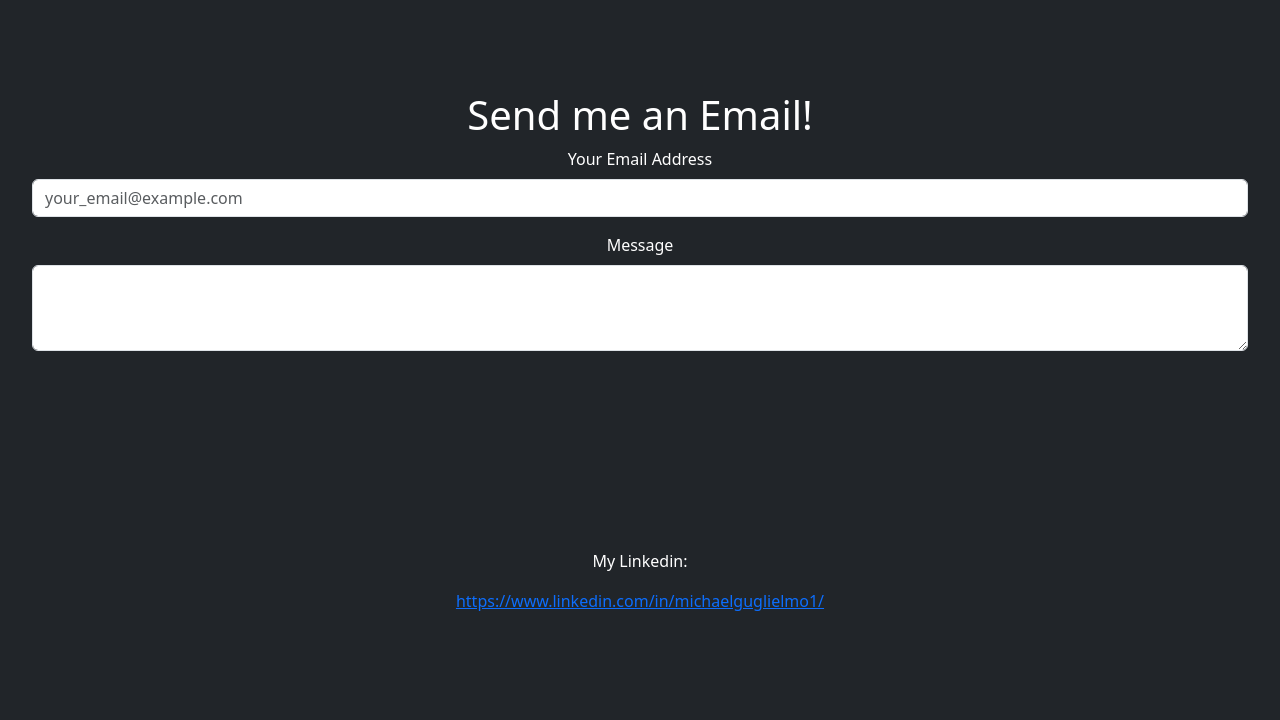
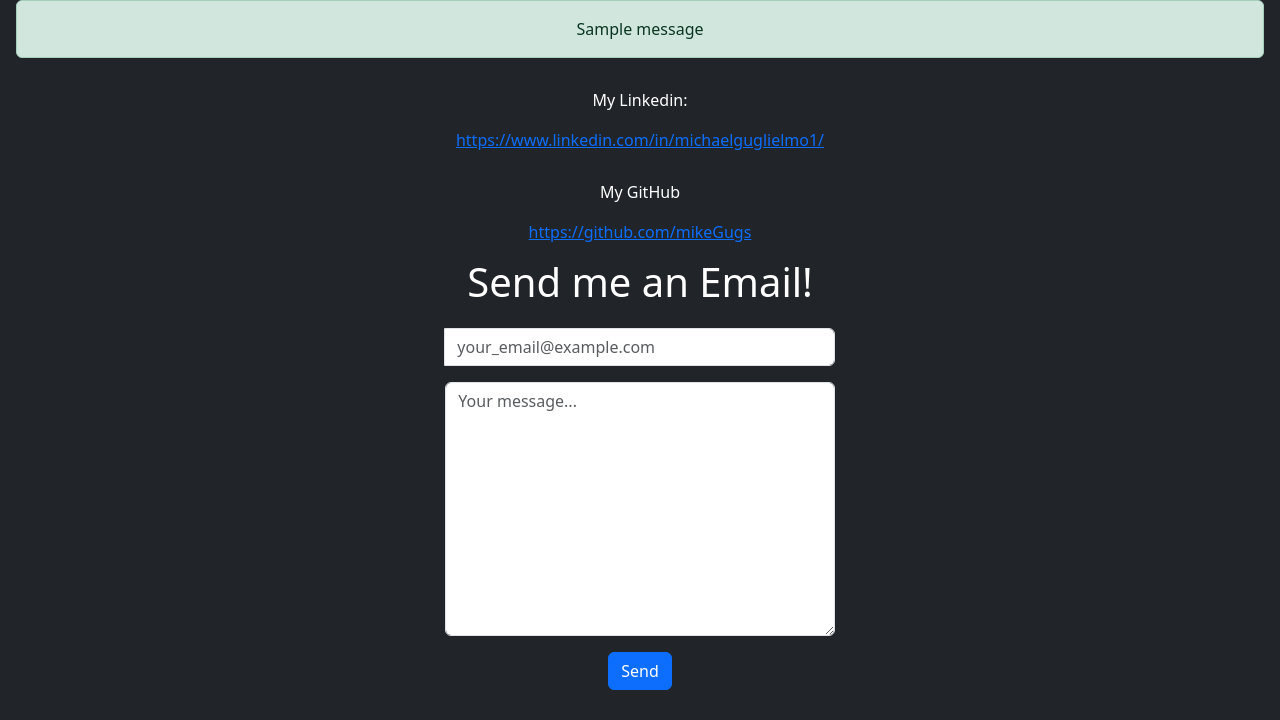
Before and after one commit to mikeGugs/my_webpage, a Flask app: page /contact in a window 1280 px wide. Shown: the part 80-800 px from the top of the page. Run offline with Flask 3, Linux system fonts and the light colour scheme; tables that the repository leaves empty hold one stand-in row (values such as "Sample post"); one stand-in notice (Sample message) is shown.

Commit message:
Add database layer plus forms and form validation

```diff
--- a/page.py
+++ b/page.py
@@ -1,19 +1,35 @@
 import os
-from flask import Flask, render_template, url_for, request, redirect
+from flask import Flask, render_template, url_for, request, redirect, session, flash, current_app
 from flask_sqlalchemy import SQLAlchemy
 from sqlalchemy.sql import func
+from flask_wtf import FlaskForm
+from wtforms import StringField, TextAreaField
+from wtforms.validators import DataRequired, Email
+from flask_mail import Mail, Message
+from threading import Thread
+
 
 app = Flask(__name__, instance_relative_config=True)
 app.config.from_pyfile('config.py')
 
 db = SQLAlchemy(app)
 
-class User(db.Model):
+mail = Mail(app)
+
+class JobBoardScraperEmails(db.Model):
     id = db.Column(db.Integer, primary_key=True)
     email = db.Column(db.String(80), unique=True, nullable=False)
 
     def __repr__(self):
         return f'<User {self.email}>'
+
+
+class JobBoardScraperEmailForm(FlaskForm):
+    email = StringField('email', validators=[DataRequired(), Email()])
+
+class SendMeEmailForm(FlaskForm):
+    user_email = StringField('email', validators=[DataRequired(), Email()])
+    message = TextAreaField('message', render_kw={"rows": 10, "cols": 20}, validators=[DataRequired()])
 
 @app.errorhandler(404)
 def page_not_found(e):
@@ -28,10 +44,44 @@ def index():
     return render_template('home.html')
 
 @app.route('/job_board_scraper', methods=('GET', 'POST'))
-def projects():
+def job_board_scraper():
     with open(app.config['NEW_JOBS_PATH']) as jobs:
         j = jobs.read()
-    return render_template('job_board_scraper.html', jobs=j)
+
+    form = JobBoardScraperEmailForm()
+    error = None
+    if request.method == 'POST':
+        if form.validate_on_submit():
+            email = JobBoardScraperEmails.query.filter_by(email=form.email.data).first()
+            if email is None:
+                email = JobBoardScraperEmails(email=form.email.data)
+                db.session.add(email)
+                db.session.commit()
+                flash("Thank you for subscribing!")
+            else:
+                error = f"{form.email.data} is already subscribed!"
+        else:
+            error = f"{form.email.data} is an invalid email address. Please enter a valid email address"
+
+    return render_template('job_board_scraper.html', jobs=j, form=form, error=error)
+
+@app.route('/unsubscribe', methods=('GET', 'POST'))
+def unsubscribe():
+    form = JobBoardScraperEmailForm()
+    error = None
+    if request.method == 'POST':
+        if form.validate_on_submit():
+            email = JobBoardScraperEmails.query.filter_by(email=form.email.data).first()
+            if email is None:
+                error = f"{form.email.data} is not currently subscribed!"
+            else:
+                db.session.delete(email)
+                db.session.commit()
+                flash(f"{email} has been unsubscribed.")
+        else:
+            error = f"{form.email.data} is an invalid email address. Please enter a valid email address"
+
+    return render_template('unsubscribe.html', form=form, error=error)
 
 @app.route('/about_me')
 def about_me():
@@ -39,4 +89,31 @@ def about_me():
 
 @app.route('/contact', methods=('GET', 'POST'))
 def contact():
-    return render_template('contact.html')
+    form = SendMeEmailForm()
+    error = None
+    if request.method == 'POST':
+      if form.validate_on_submit():
+          user_email = form.user_email.data
+          message = form.message.data
+          send_me_email(user_email, message)
+          flash("Thanks for sending me a message!")
+      else:
+          error = f"{form.user_email.data} is not a valid email address. Please enter a valid email address."
+    return render_template('contact.html', form=form, error=error)
+
+
+def send_async_email(msg, app):
+    with app.app_context():
+        mail.send(msg)
+
+def send_me_email(from_email, message):
+    app = current_app._get_current_object()
+    msg_subject = f"You have a new email from {from_email}"
+    msg = Message(sender=app.config['MAIL_SENDER'],
+                  recipients=[app.config['RECIPIENT_EMAIL']],
+                  body=message,
+                  subject=msg_subject
+                  )
+    thr = Thread(target=send_async_email, args=[msg, app])
+    thr.start()
+    return thr
--- a/requirements.txt
+++ b/requirements.txt
@@ -1,9 +1,14 @@
 blinker==1.8.1
 click==8.1.7
+dnspython==2.6.1
+email_validator==2.1.1
 Flask==3.0.3
+Flask-Mail==0.9.1
 Flask-SQLAlchemy==3.1.1
 Flask-WTF==1.2.1
 greenlet==3.0.3
+idna==3.7
+install==1.3.5
 itsdangerous==2.2.0
 Jinja2==3.1.3
 MarkupSafe==2.1.5
--- a/templates/contact.html
+++ b/templates/contact.html
@@ -4,22 +4,49 @@
 
 {% block content %}
 
-<div class="send-me-email mb-auto mt-auto px-3">
-  <h1>Send me an Email!</h2>
-
-  <div class="mb-3">
-    <label for="exampleFormControlInput1" class="form-label">Your Email Address</label>
-    <input type="email" class="form-control" id="sendMeEmailUsersEmail" placeholder="your_email@example.com">
-  </div>
-  <div class="mb-3">
-    <label for="sendMeEmailBody" class="form-label">Message</label>
-    <textarea class="form-control" id="sendMeEmailBody" rows="3"></textarea>
-  </div>
+{% with messages = get_flashed_messages() %}
+{% if messages %}
+{% for message in messages %}
+<div class="alert alert-success" role="alert">
+  {{ message }}
 </div>
+{% endfor %}
+{% endif %}
+{% endwith %}
+{% if error %}
+<div class="alert alert-danger" role="alert">
+  <strong>Error:</strong> {{ error }}</p>
+</div>
+{% endif %}
 
 <div id="my-linkedin" class="mb-auto mt-auto px3">
   <p>My Linkedin:</p>
   <a href="https://www.linkedin.com/in/michaelguglielmo1/">https://www.linkedin.com/in/michaelguglielmo1/</a>
 </div>
 
+<div id="my-linkedin" class="mb-auto mt-auto px3">
+  <p>My GitHub</p>
+  <a href="https://github.com/mikeGugs">https://github.com/mikeGugs</a>
+</div>
+
+<h1>Send me an Email!</h2>
+<div class="mb-auto mt-auto px-3">
+  <form method="POST" action="/contact">
+    <div class="row">
+      <div class="col-sm"></div>
+      <div class="col-sm">
+	<div class="input-group mb-3">
+	  {{ form.csrf_token }}
+	  {{ form.user_email(class_="form-control", placeholder="your_email@example.com", size=20) }}
+	</div>
+	<div class="input-group mb-3">
+	  {{ form.message(class_="form-control", placeholder="Your message...") }}
+	</div>
+	<input type="submit" class="btn btn-primary btn-md" value="Send">
+      </div>
+      <div class="col-sm"></div>
+    </div>
+  </form>
+</div>
+
 {% endblock %}
```
Also changed, not shown: send_me_email.py (added, +20 -0 lines), templates/job_board_scraper.html (+18 -4 lines), templates/unsubscribe.html (added, +38 -0 lines).
